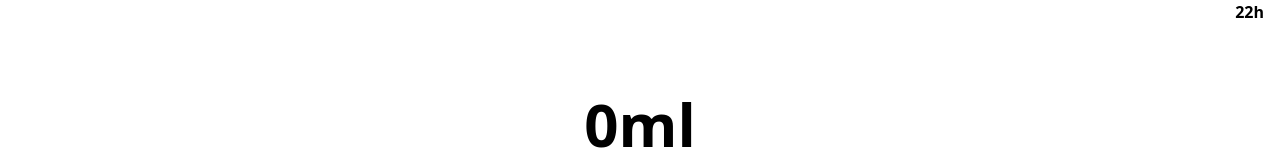
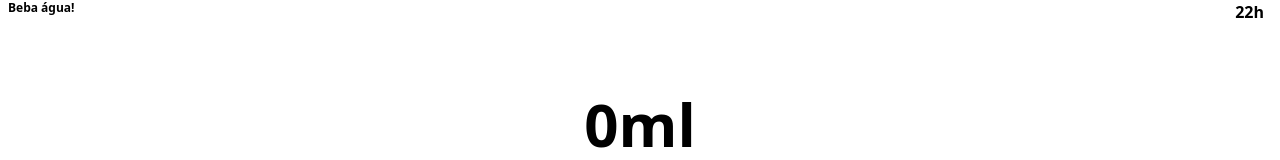
Before and after one commit to Diego-Moreira8/tome-agua, a React (Vite) app: page / in a window 1280 px wide. Shown: the top 160 px of the page. Built offline with nearby package versions, Linux system fonts and the light colour scheme.

Commit message:
feat: dynamic time row

```diff
--- a/src/App.jsx
+++ b/src/App.jsx
@@ -17,6 +17,16 @@ export default function App() {
   const changeWakeUpHour = (newHour) => setWakeUpHour(newHour);
   const changeSleepHour = (newHour) => setSleepHour(newHour);
 
+  const getPercentageCompleted = () => {
+    let result = (consumed / target) * 100;
+
+    result = Math.floor(result);
+    result = Math.min(result, 100);
+    result = Math.max(result, 0);
+
+    return result;
+  };
+
   return (
     <div className="relative min-h-dvh flex gap-8 flex-col items-center justify-around py-8 font-bold">
       <Status consumed={consumed} target={target} changeTarget={changeTarget} />
@@ -32,9 +42,13 @@ export default function App() {
 
       <HourIndicators wakeUpHour={wakeUpHour} sleepHour={sleepHour} />
 
-      <WaterMeter consumed={consumed} target={target} />
+      <WaterMeter getPercentageCompleted={getPercentageCompleted} />
 
-      <CurrTimeRow wakeUpHour={wakeUpHour} sleepHour={sleepHour} />
+      <CurrTimeRow
+        wakeUpHour={wakeUpHour}
+        sleepHour={sleepHour}
+        getPercentageCompleted={getPercentageCompleted}
+      />
     </div>
   );
 }
--- a/src/components/CurrTimeRow.jsx
+++ b/src/components/CurrTimeRow.jsx
@@ -1,4 +1,8 @@
-export default function CurrTimeRow({ wakeUpHour, sleepHour }) {
+export default function CurrTimeRow({
+  wakeUpHour,
+  sleepHour,
+  getPercentageCompleted,
+}) {
   const getPercentageElapsed = () => {
     const current = new Date();
     const totalMinutes = (sleepHour - wakeUpHour) * 60;
@@ -11,14 +15,23 @@ export default function CurrTimeRow({ wakeUpHour, sleepHour }) {
     percentageElapsed = Math.min(percentageElapsed, 100);
     percentageElapsed = Math.max(percentageElapsed, 0);
 
-    console.log(percentageElapsed);
     return percentageElapsed;
   };
 
   return (
     <div
-      className="absolute -z-10 w-dvw h-1 bg-red-500"
+      className="absolute -z-10 w-dvw"
       style={{ bottom: `${getPercentageElapsed()}%` }}
-    ></div>
+    >
+      {getPercentageCompleted() > getPercentageElapsed() ? (
+        <div className="bg-green-200 h-1">
+          <p className="pt-1 pl-2 text-xs">Continue assim!</p>
+        </div>
+      ) : (
+        <div className="bg-red-500 h-1">
+          <p className="pt-1 pl-2 text-xs">Beba água!</p>
+        </div>
+      )}
+    </div>
   );
 }
--- a/src/components/WaterMeter.jsx
+++ b/src/components/WaterMeter.jsx
@@ -1,14 +1,4 @@
-export default function WaterMeter({ consumed, target }) {
-  const getPercentageCompleted = () => {
-    const result = (consumed / target) * 100;
-
-    if (result > 100) {
-      return 100;
-    } else if (result >= 0 && result <= 100) {
-      return result;
-    }
-  };
-
+export default function WaterMeter({ getPercentageCompleted }) {
   return (
     <div
       className="fixed bottom-0 w-dvw bg-gradient-to-b from-[#4396f4] to-[#74a7e3] -z-20"
```
